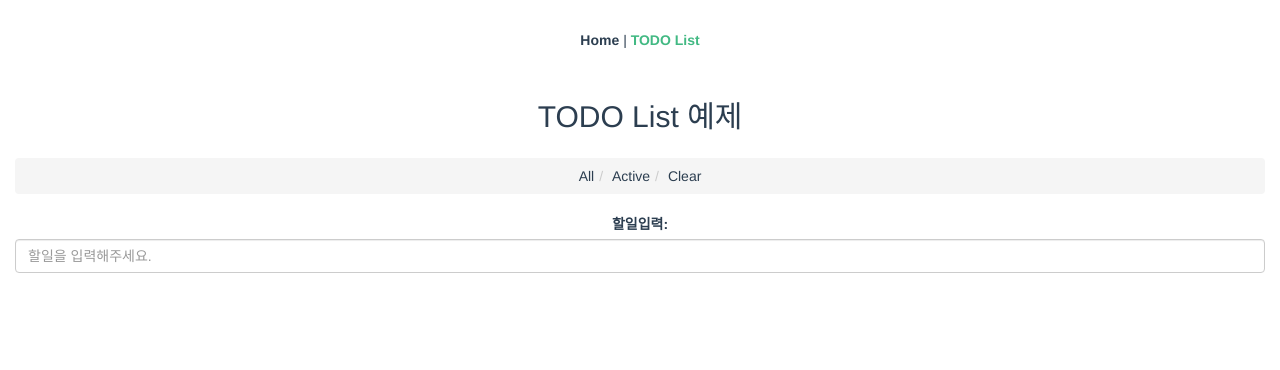
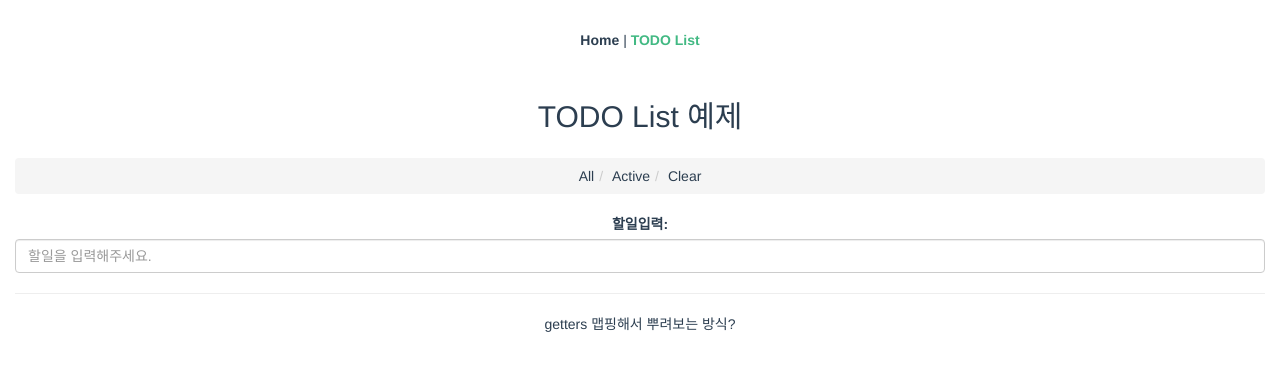
Before and after one commit to katanazero86/vuewithtypescript, a Vue app: page /todo in a window 1280 px wide. Shown: the top 370 px of the page. Built offline with nearby package versions, Linux system fonts and the light colour scheme.

Commit message:
[etc]
- 컴포넌트 생성
- props -> @prop
- emit -> @emit
- watch -> @watch
- provide/inject -> @Provide/@Inject
- model 옵션 -> @model
- mixins -> Mixins()
- event bus
- Vuex 구현

- TODO 예제 구현.
mapGetters 예제 작성

```diff
--- a/src/views/TodoList.vue
+++ b/src/views/TodoList.vue
@@ -9,6 +9,18 @@
             <template v-if="todoData.length">
                 <Item v-for="todo in todoData" :todoItem="todo"/>
             </template>
+
+            <hr>
+            <div>
+                getters 맵핑해서 뿌려보는 방식?
+            </div>
+            <template v-if="$route.params.path">
+                <Item v-for="todo in todoActiveItem" :todoItem="todo" v-if="$route.params.path == 'list-active'"/>
+                <Item v-for="todo in todoClearItem" :todoItem="todo" v-if="$route.params.path == 'list-clear'"/>
+            </template>
+            <template v-else>
+                <Item v-for="todo in todoItem" :todoItem="todo"/>
+            </template>
         </div>
     </div>
 </template>
@@ -18,9 +30,18 @@ import {Vue, Component, Watch} from 'vue-property-decorator';
 import Header from '@/components/todo/Header.vue';
 import ItemInput from '@/components/todo/ItemInput.vue';
 import Item from '@/components/todo/Item.vue';
+import { mapGetters } from 'vuex'; // vuex getters 를 편리하게 사용하게 해주는 헬퍼함수
 
 @Component({
     components: {ItemInput, Header, Item},
+    computed : {
+        // 전개연산자를 이용하여 추가.
+        ...mapGetters([
+            'todoItem',
+            'todoActiveItem',
+            'todoClearItem',
+        ]),
+    },
 })
 export default class TodoList extends Vue {
 
```
